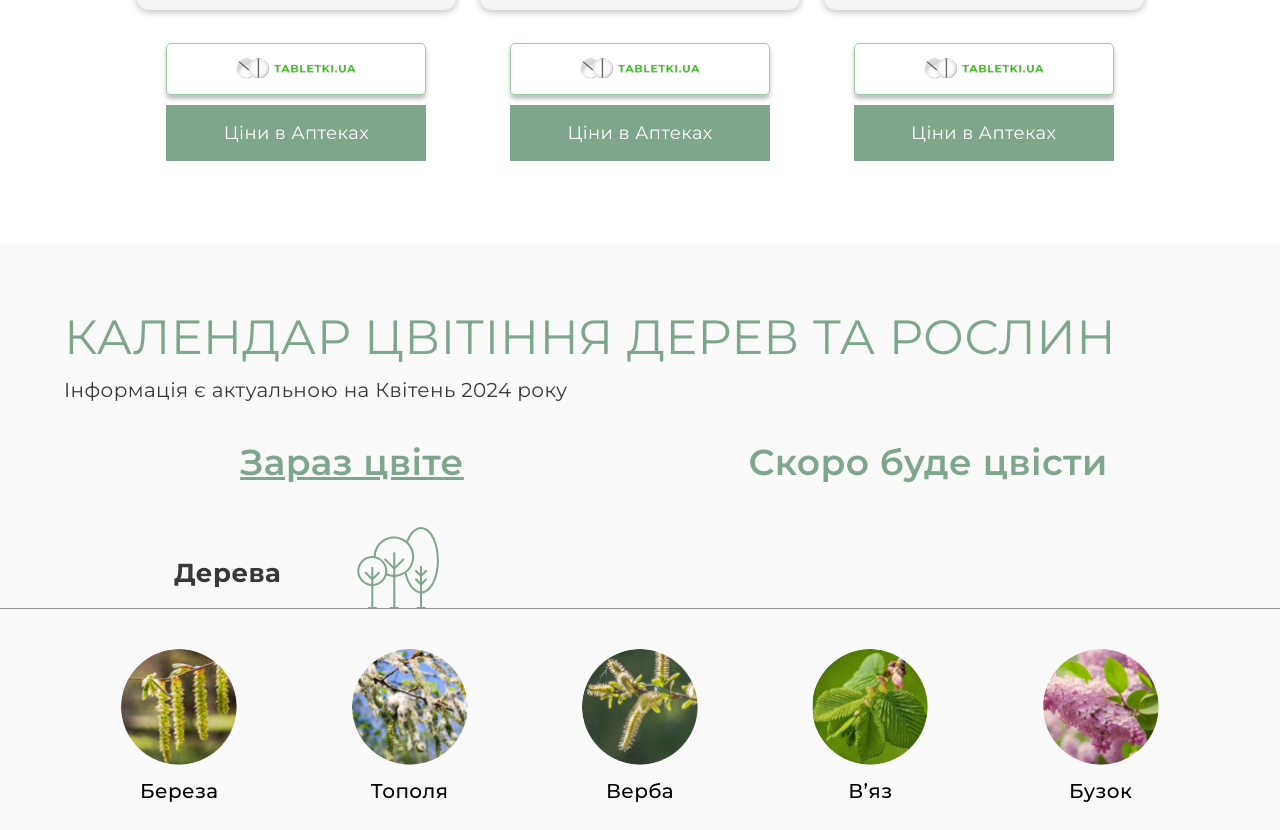
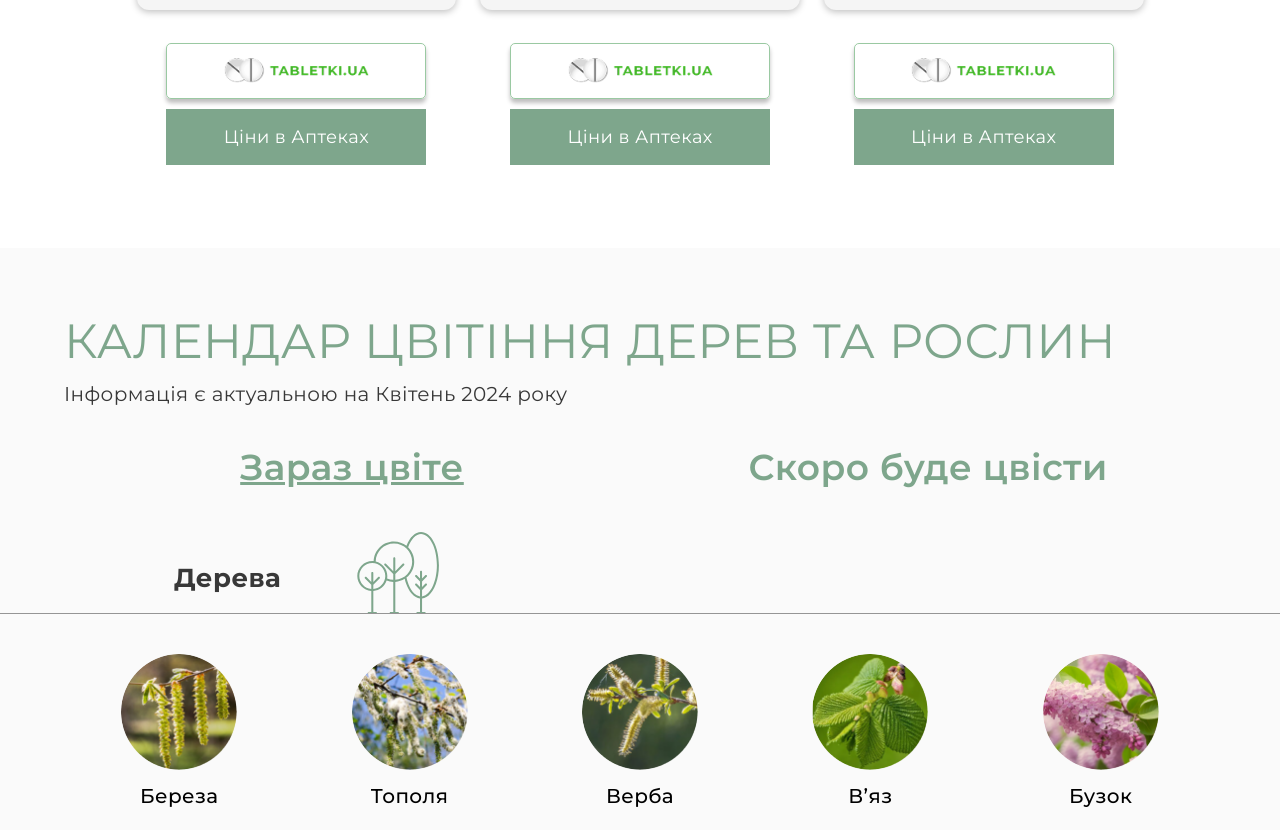
Before and after one commit to v-lavs/ed-red, a website: page index.html in a window 1280 px wide. Shown: the part 1438-2268 px from the top of the page. Drawn offline with Linux system fonts and the light colour scheme.

Commit message:
fix btn product

```diff
--- a/src/scss/components/_button.scss
+++ b/src/scss/components/_button.scss
@@ -15,6 +15,7 @@
 
   img {
     width: 100%;
+    max-width: 100%;
     display: inline-block;
   }
 
--- a/src/scss/components/_card-product.scss
+++ b/src/scss/components/_card-product.scss
@@ -67,7 +67,11 @@
     max-width: 260px;
     width: 100%;
     font-weight: 400;
-
+    padding-left: 10px;
+    padding-right: 10px;
+    img{
+      max-width: 145px;
+    }
     &:first-child {
       margin-bottom: 10px;
     }
@@ -94,10 +98,3 @@
     }
   }
 }
-//@media screen and (max-width: 750px){
-//  .card-product {
-//    &__title {
-//      //font-size: 28px;
-//    }
-//  }
-//}
```
Also changed, not shown: dist/main.css, 1 other file.
